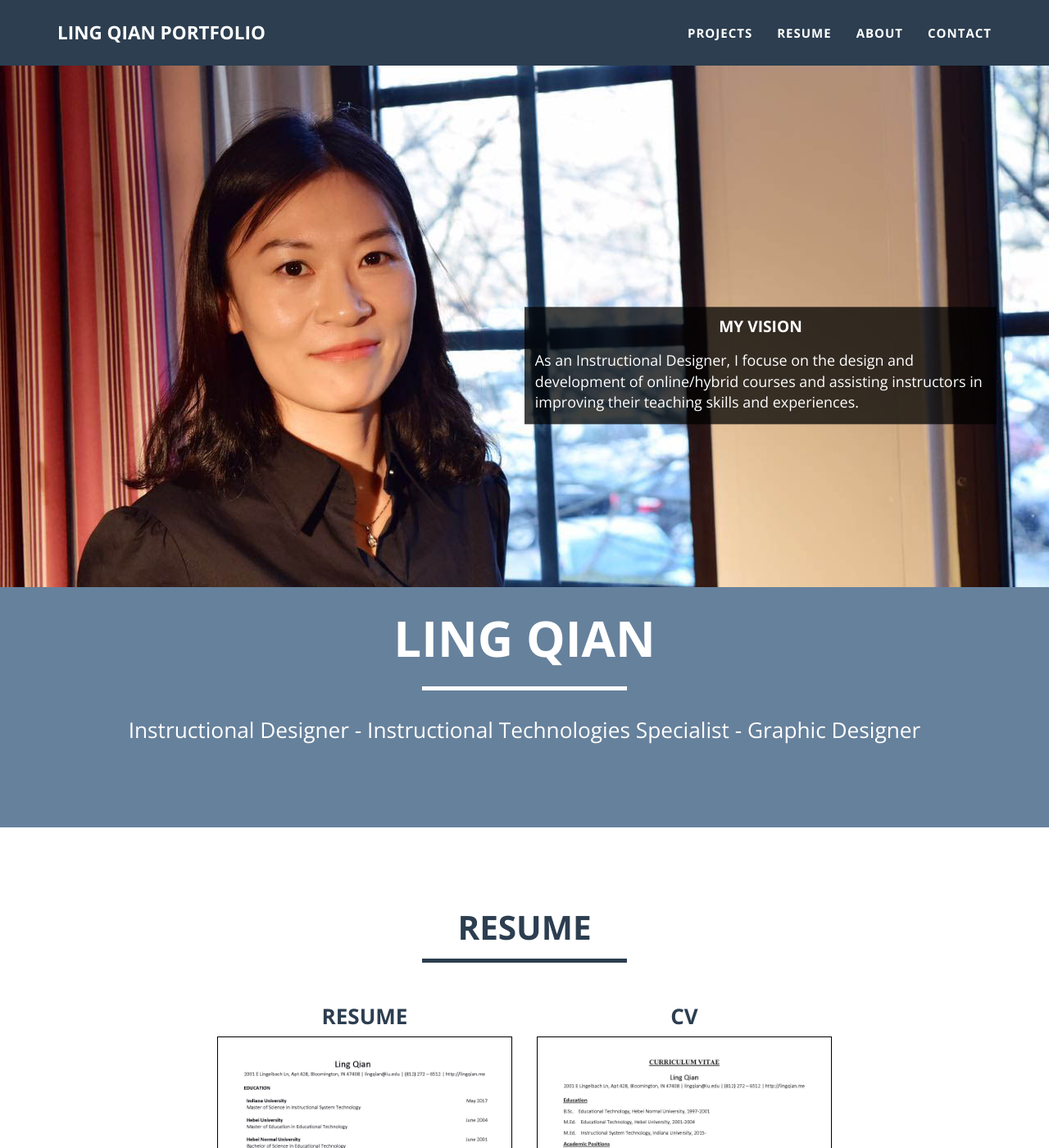
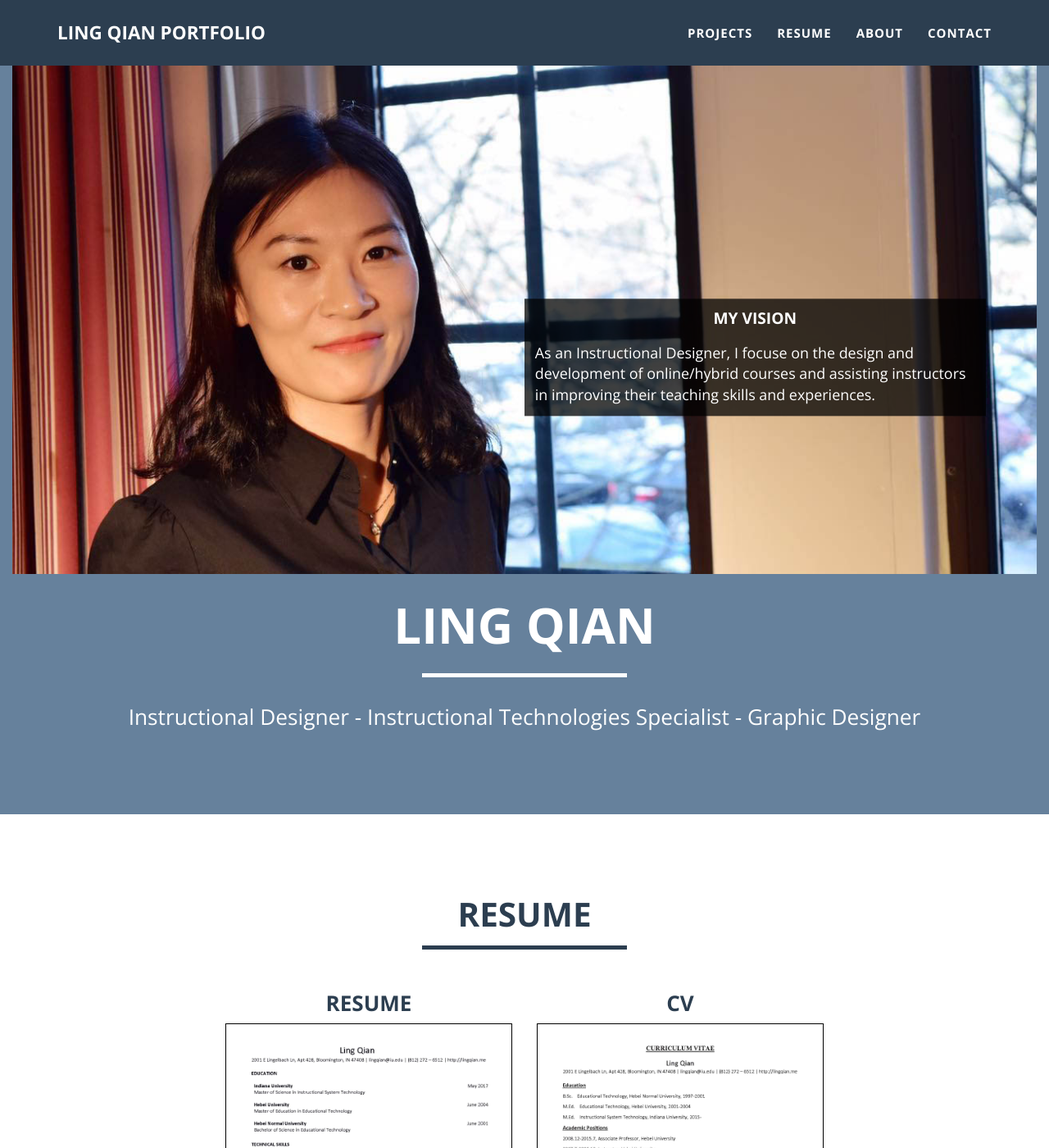
Before and after one commit to lingqiann/lingqiann.github.io, a Jekyll site: the page built from index.html, in a window 1280 px wide and 1400 px high. Shown: the whole window at 82% size. Built offline with Jekyll 4.4.1, drawn with Linux system fonts in a browser that asks for light colours.

Commit message:
Update main.css

```diff
--- a/_includes/css/main.css
+++ b/_includes/css/main.css
@@ -91,6 +91,10 @@
 header img {
     display: block;
     margin: 0 auto 20px;
+}
+
+header .intro-text{
+    padding: 0 15px;
 }
 
 header .intro-text .name {
@@ -477,7 +481,7 @@
     margin-bottom: 75px;
 }
 
-.projects .row {
+.row {
     margin-left: 0px !important;
     margin-right: 0px !important;
 }
```
